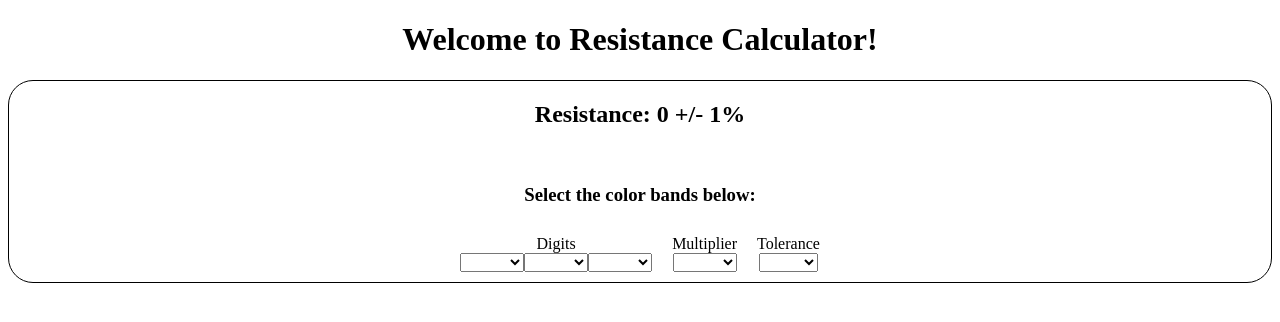
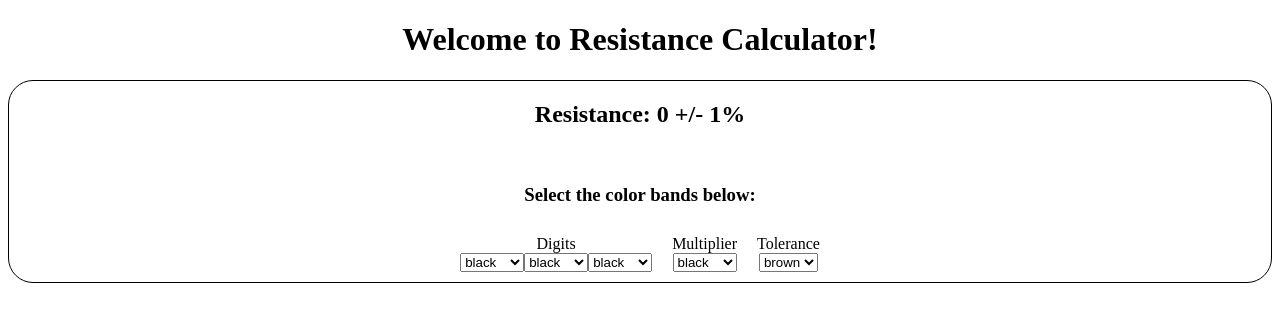
Before and after one commit to arpierson/cs6261project4, an Angular app: page / in a window 1280 px wide. Shown: the top 322 px of the page. Built offline with nearby package versions, Linux system fonts and the light colour scheme.

Commit message:
Wrote more e2e tests. Added helperFunctions#getOptionValue. Set default values in CalculatorComponent for all select options

```diff
--- a/src/app/calculator/calculator.component.ts
+++ b/src/app/calculator/calculator.component.ts
@@ -16,11 +16,11 @@ export class CalculatorComponent implements OnInit {
   public readonly toleranceColors: string[];
 
   // Adding in calculator.component.html properties for ng build to build properly w/o errors
-  digits1: any;
-  digits2: any;
-  digits3: any;
-  multiplier: any;
-  tolerance: any;
+  digits1 = 'black';
+  digits2 = 'black';
+  digits3 = 'black';
+  multiplier = 'black';
+  tolerance = 'brown';
 
   constructor(private calculatorService: CalculatorService) {
     this.digitsColors = ['black', 'brown', 'red', 'orange', 'yellow', 'green', 'blue', 'violet', 'grey', 'white'];
```
Also changed, not shown: 2 other files (tests, documents, lock files or other folders).
